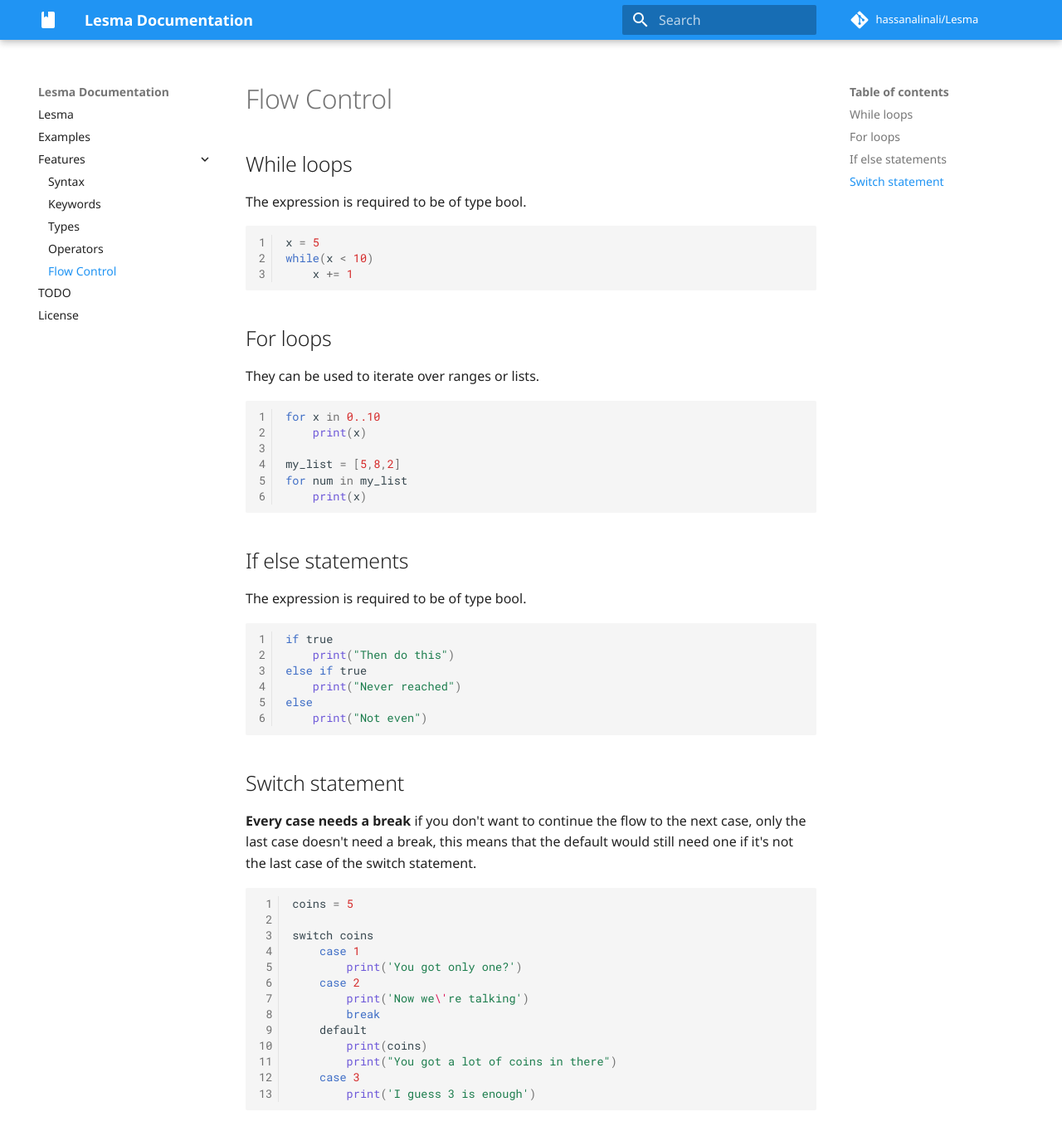
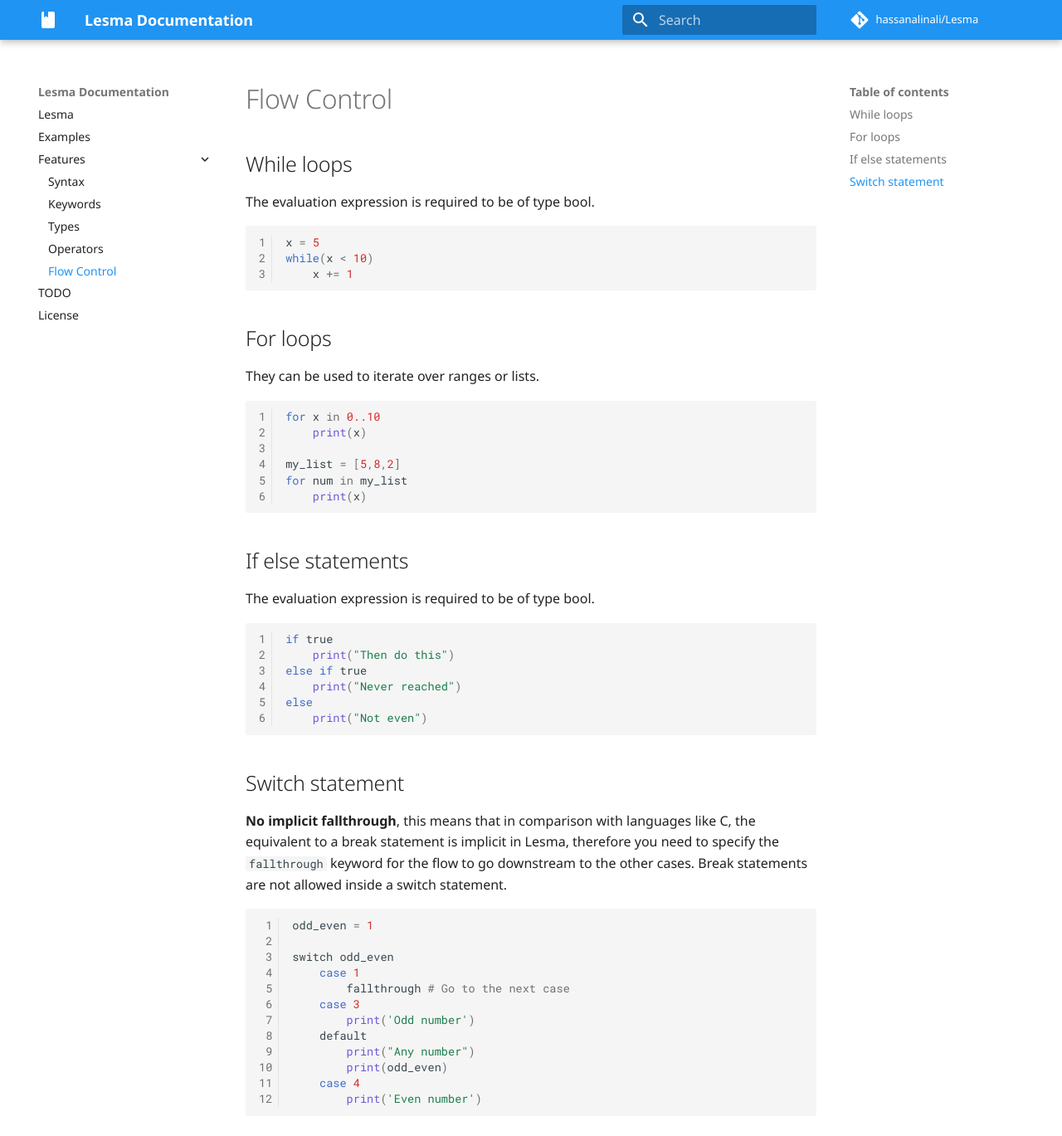
Before and after one commit to alinalihassan/pyLesma, an MkDocs documentation site: the page built from docs/features/flow_control.md, in a window 1280 px wide and 1369 px high. Shown: the whole window at 83% size. Built offline with MkDocs 1.6.1 and Material for MkDocs 9.7.7, drawn with Linux system fonts in a browser that asks for light colours; comment, search, counter and statistics services are not loaded.

Commit message:
Changed switch statement behaviour to no fallthrough, added docs and tests

````diff
--- a/docs/features/flow_control.md
+++ b/docs/features/flow_control.md
@@ -1,6 +1,6 @@
 ## While loops
 
-The expression is required to be of type bool.
+The evaluation expression is required to be of type bool.
 
 ```py
 x = 5
@@ -23,7 +23,7 @@ for num in my_list
 
 ## If else statements
 
-The expression is required to be of type bool.
+The evaluation expression is required to be of type bool.
 
 ```py
 if true
@@ -36,19 +36,19 @@ else
 
 ## Switch statement
 
-**Every case needs a break** if you don't want to continue the flow to the next case, only the last case doesn't need a break, this means that the default would still need one if it's not the last case of the switch statement.
+**No implicit fallthrough**, this means that in comparison with languages like C, the equivalent to a break statement is implicit in Lesma, therefore you need to specify the `fallthrough` keyword for the flow to go downstream to the other cases. Break statements are not allowed inside a switch statement.
+
 ```py
-coins = 5
+odd_even = 1
 
-switch coins
+switch odd_even
 	case 1
-		print('You got only one?')
-	case 2
-		print('Now we\'re talking')
-		break
+		fallthrough # Go to the next case
+	case 3
+		print('Odd number')
 	default
-		print(coins)
-		print("You got a lot of coins in there")
-	case 3
-		print('I guess 3 is enough')
+		print("Any number")
+		print(odd_even)
+	case 4
+		print('Even number')
 ```
````
Also changed, not shown: docs/examples.md (+10 -10 lines), docs/features/keywords.md (+3 -2 lines), 7 other files.
